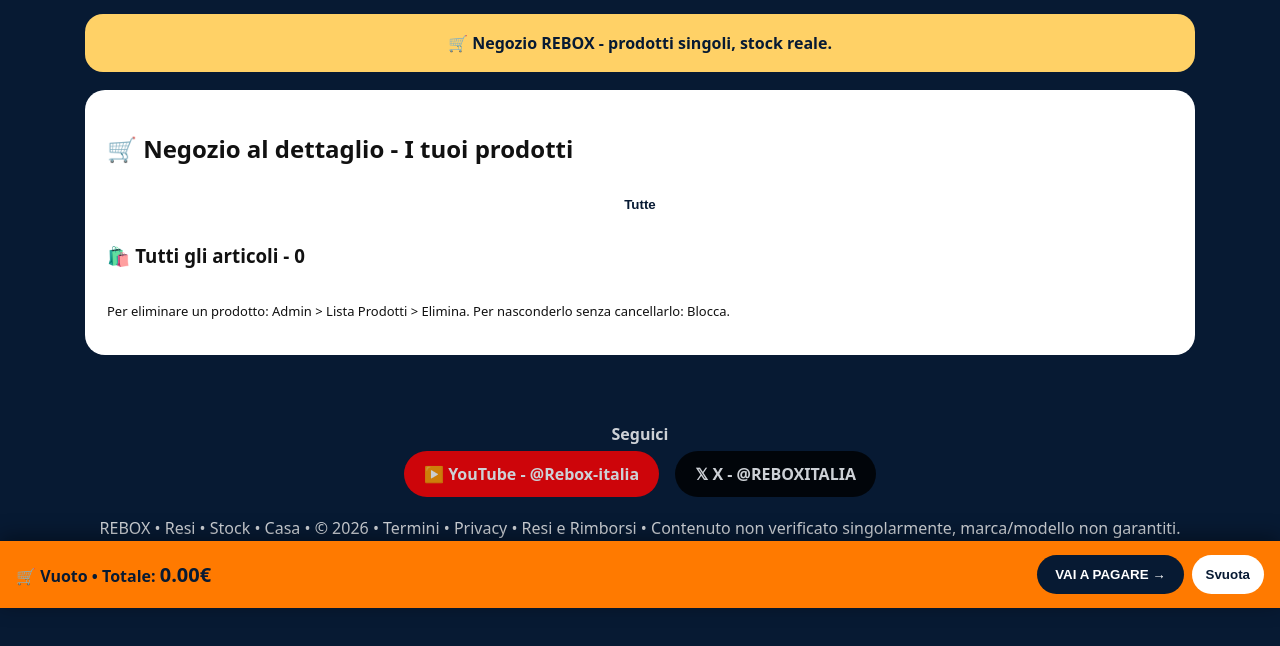
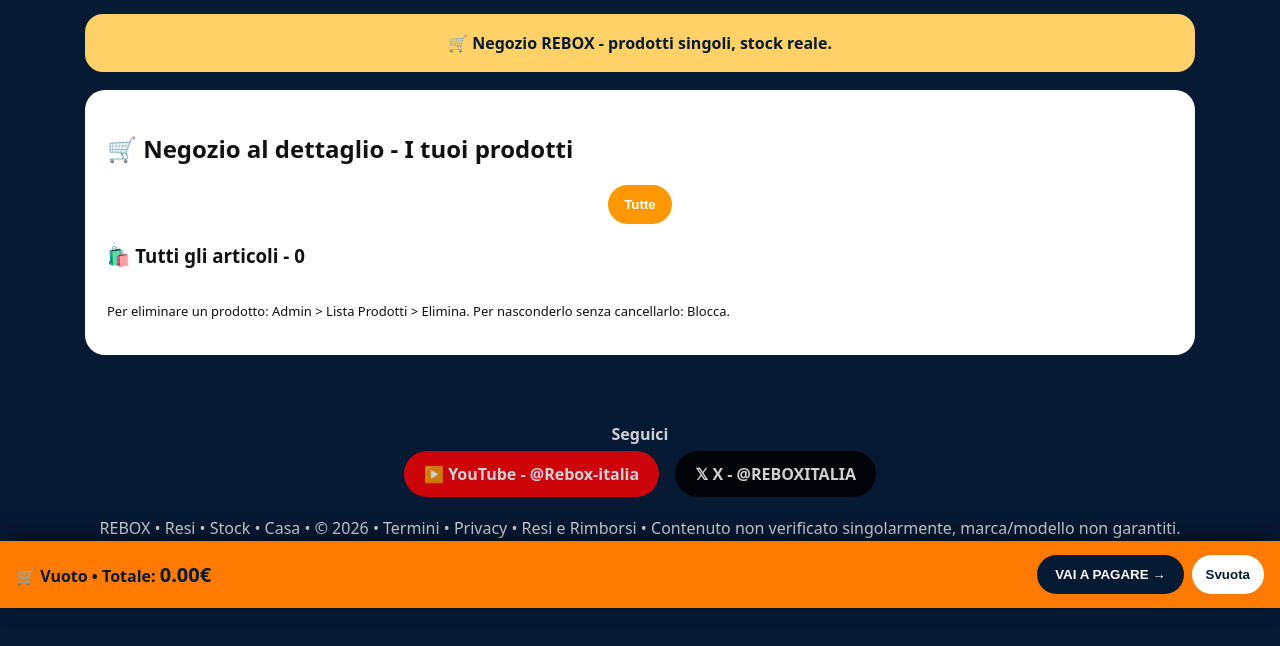
Before and after one commit to redazionetheblackwindow-spec/REBOX, a plain HTML site: page Negozio.html in a window 1280 px wide. Both pictures are taken after a click on the button "Tutte". Shown: the part 192-838 px from the top of the page. Drawn offline with Linux system fonts and the light colour scheme.

Commit message:
Add files via upload

```diff
--- a/Negozio.html
+++ b/Negozio.html
@@ -459,13 +459,16 @@ function sendFeedback(){
 try{ feedbacks = JSON.parse(localStorage.getItem('reboxFeedback')||'[]'); }catch(e){ feedbacks=[]; }
 document.addEventListener('DOMContentLoaded', function(){ renderFeedback(); setTimeout(loadFeedbackFromCloud, 900); });
 
+var _shopFilter=null; // Cosa stai guardando in Negozio: null=Novità, 'ALL'=Tutte, altrimenti nome categoria. La sincronizzazione ogni 20s ridisegna QUESTA vista, non torna alle Novità.
 function renderShop(){
   let grid=document.getElementById('shopGrid');
   let bar=document.getElementById('catBar');
   if(!grid) return;
   let vis=adminProducts.filter(p=>!p.blocked);
   let cats=[...new Set(vis.map(p=>p.cat))];
-  if(bar) bar.innerHTML=cats.map(c=>`<button onclick="filterCat('${c}')">${c}</button>`).join('')+' <button onclick="showAllProducts()">Tutte</button>';
+  if(bar) bar.innerHTML=cats.map(c=>`<button onclick="filterCat('${c}')" style="${c===_shopFilter?'background:#FF9800;color:#fff':''}">${c}</button>`).join('')+' <button onclick="showAllProducts()" style="'+(_shopFilter==='ALL'?'background:#FF9800;color:#fff':'')+'">Tutte</button>';
+  if(_shopFilter==='ALL'){ grid.innerHTML='<h3>🛍️ Tutti gli articoli - '+vis.length+'</h3><div class="grid">'+vis.map((p,idx)=>productCardHTML(p,idx)).join('')+'</div>'; return; }
+  if(_shopFilter){ var f=vis.filter(function(p){ return p.cat===_shopFilter; }); grid.innerHTML='<h3>'+_shopFilter+' - '+f.length+' articoli</h3><div class="grid">'+f.map(function(p,idx){ return productCardHTML(p,idx); }).join('')+'</div>'; return; }
   let news=vis.filter(p=>p.isNew);
   if(news.length===0){
     grid.innerHTML='<div style="background:#FFF3E6;padding:20px;border-radius:14px;text-align:center"><h3>✨ NOVITÀ</h3><p>Ancora nessuna novità.</p><p>Usa la ricerca o scegli una categoria.</p></div>';
@@ -474,16 +477,8 @@ function renderShop(){
   let cards=news.map((p,idx)=>productCardHTML(p,idx)).join('');
   grid.innerHTML='<h3>✨ NOVITÀ - Scorrono in home</h3><div class="novita-wrap"><div class="novita-track">'+cards+cards+'</div></div><p style="text-align:center;font-size:13px"></p>';
 }
-function showAllProducts(){
-  let grid=document.getElementById('shopGrid'); if(!grid) return;
-  let vis=adminProducts.filter(p=>!p.blocked);
-  grid.innerHTML='<h3>🛍️ Tutti gli articoli - '+vis.length+'</h3><div class="grid">'+vis.map((p,idx)=>productCardHTML(p,idx)).join('')+'</div>';
-}
-function filterCat(c){
-  let grid=document.getElementById('shopGrid');
-  let vis=adminProducts.filter(p=>!p.blocked && p.cat===c);
-  grid.innerHTML='<h3>'+c+' - '+vis.length+' articoli</h3><div class="grid">'+vis.map((p,idx)=>productCardHTML(p,idx)).join('')+'</div>';
-}
+function showAllProducts(){ _shopFilter='ALL'; renderShop(); }
+function filterCat(c){ _shopFilter=c; renderShop(); }
 let _oldRenderNew = renderNewProducts;
 renderNewProducts = function(){ renderShop(); if(typeof renderAdminList==='function') renderAdminList(); };
 document.addEventListener('DOMContentLoaded', ()=>{ renderShop(); });
```
